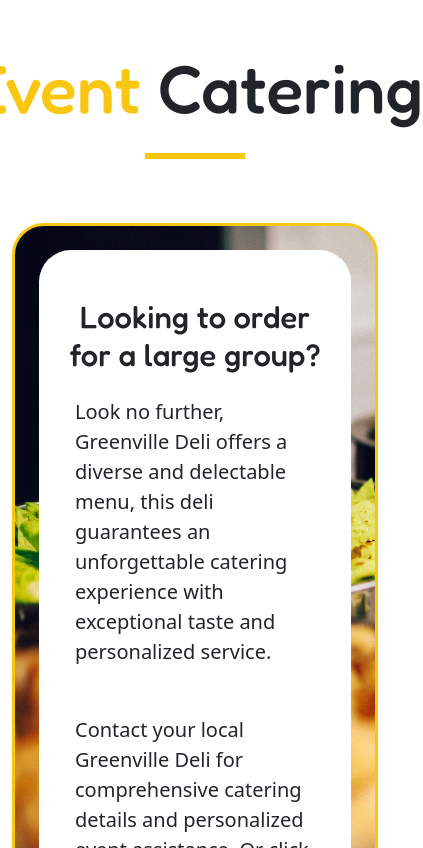
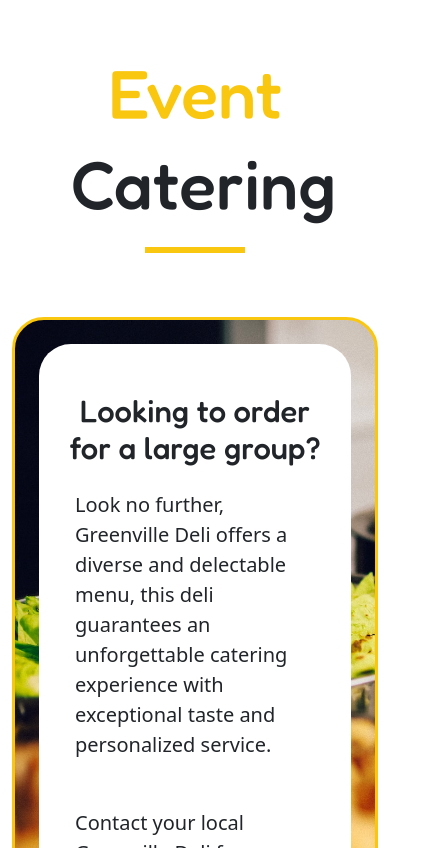
Before and after one commit to lchka/CAGreenville, a website: page index.html in a window 390 px wide. Shown: the part 4436-5284 px from the top of the page, 423 px wide, since content can reach past the window. Drawn offline with nearby package versions, Linux system fonts and the light colour scheme.

Commit message:
testing overflow on catering

```diff
--- a/scss/main.scss
+++ b/scss/main.scss
@@ -182,6 +182,12 @@
 @media (max-width: 767.98px) {
   .cateringOverflow {
     align-items: center;
+    flex-direction: column; // Stacking the text vertically
+    text-align: center; // Center-aligning the text
+
+    h2 {
+      margin: 5px 0; // Adding some margin between stacked texts
+    }
   }
 }
 hr.underline  {
```
Also changed, not shown: css/main.css, 1 other file.
